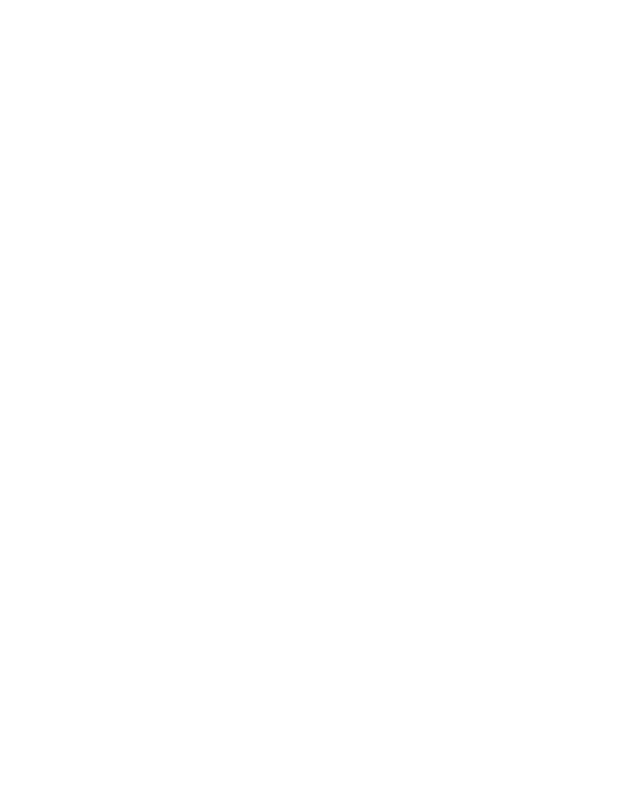
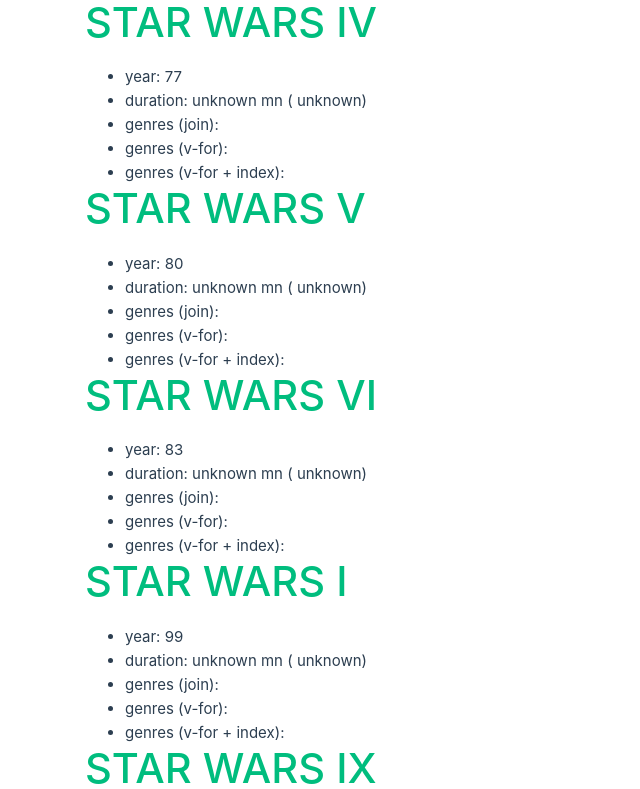
Before and after one commit to matthcol/vuejs202306, a Vue app in the folder movies/: page / in a window 1280 px wide. Shown: the part 1731-2520 px from the top of the page, without its empty margins (0-640 px from the left). Before the commit the page ends 1730 px from the top, so only its background shows below. Built offline with nearby package versions, Linux system fonts and the light colour scheme.

Commit message:
component class (vue 2 like)

```diff
--- a/movies/src/App.vue
+++ b/movies/src/App.vue
@@ -2,8 +2,11 @@
 import { ref, type Ref } from 'vue';
 import TheMovie from './components/TheMovie.vue'
 import EditableMovie from './components/EditableMovie.vue';
+import MovieMovie from './components/MovieMovie.vue';
+
+// TypeScript types
 import { type Movie } from  './components/Movie';
-import MovieMovie from './components/MovieMovie.vue';
+import MovieCollection from  './components/MovieCollection';
 
 const title: Ref<string> = ref('a title')
 const year: Ref<number> = ref(2023)
@@ -22,6 +25,37 @@
   duration: 160,
   genres: ["Action", "Crime", "Thriller"]
 })
+
+const movieCollection : MovieCollection = {
+  movies: [
+    {
+      title: "Star Wars IV",
+      year: 1977,
+      genres: []
+    },
+    {
+      title: "Star Wars V",
+      year: 1980,
+      genres: []
+    },
+    {
+      title: "Star Wars VI",
+      year: 1983,
+      genres: []
+    },
+    {
+      title: "Star Wars I",
+      year: 1999,
+      genres: []
+    },
+    {
+      title: "Star Wars IX",
+      year: 2019,
+      genres: ["Action", "Adventure", "Fantasy"]
+    },
+  ]
+}
+
 </script>
 
 <template>
@@ -58,6 +92,12 @@
       <EditableMovie />
     </div>
 
+    <div class="wrapper">
+      <div v-for="(movie,index) in movieCollection.movies" :key="index">
+          <MovieMovie :movie="movie"/>
+      </div>
+    </div>
+
   </main>
 
 </template>
--- /dev/null
+++ b/movies/src/components/MovieCollection.ts
@@ -0,0 +1,10 @@
+
+import { Component, Vue } from 'vue-facing-decorator'
+import type { Movie } from "./Movie"
+
+@Component
+export default class MovieCollection extends Vue {
+
+    movies: Movie[] = [];
+
+}
```
